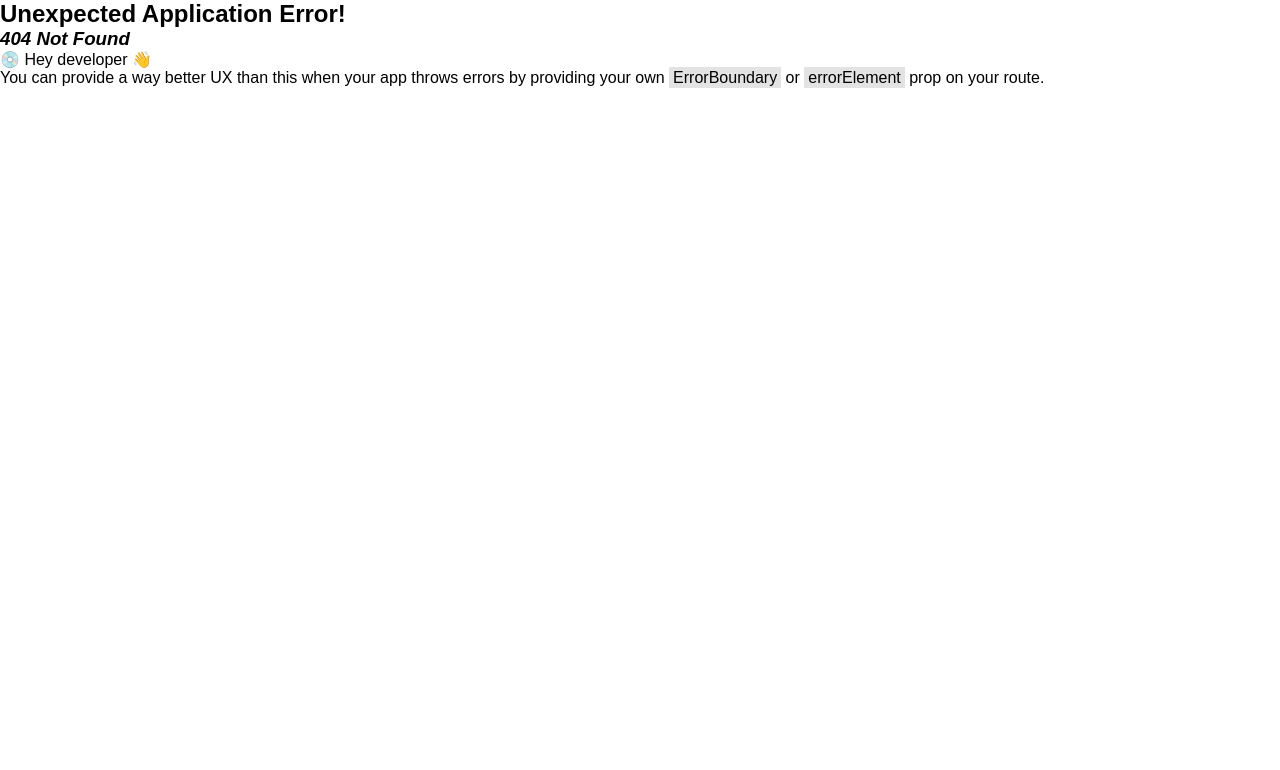
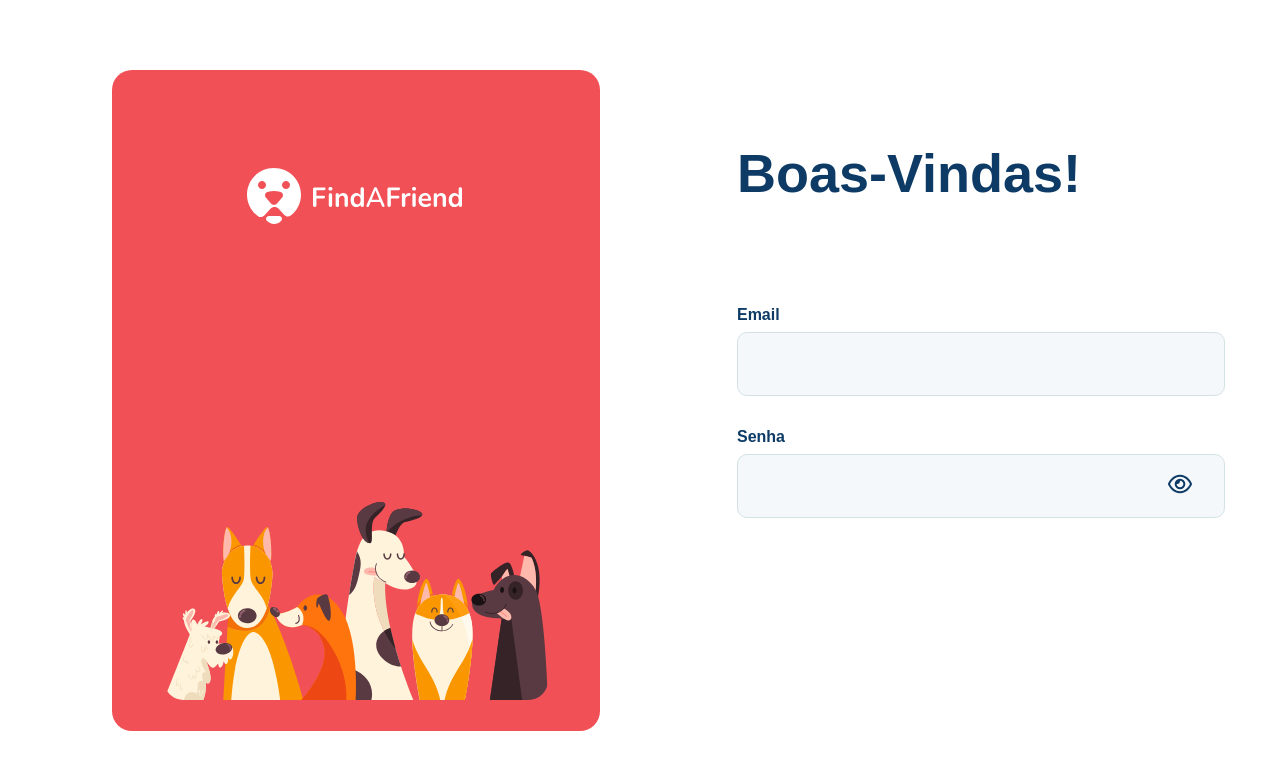
Before and after one commit to GuiOrlandin/find-a-friend, a React (Vite) app in the folder web/: page /login in a window 1280 px wide. Before the commit this address had no page. Shown: the top 770 px of the page. Built offline with nearby package versions, Linux system fonts and the light colour scheme.

Commit message:
password action show and hidden implemented

```diff
--- a/package.json
+++ b/package.json
@@ -7,6 +7,9 @@
     "@radix-ui/react-select": "^2.0.0",
     "@tanstack/react-query": "^5.20.5",
     "axios": "^1.6.7",
+    "primeicons": "^7.0.0",
+    "primereact": "^10.6.0",
+    "react-icons": "^5.0.1",
     "styled-components": "^6.1.8"
   }
 }
--- a/web/App.tsx
+++ b/web/App.tsx
@@ -6,6 +6,7 @@ import { RouterProvider } from "react-router-dom";
 import { createBrowserRouter } from "react-router-dom";
 import Home from "./src/routes/home";
 import FindPet from "./src/routes/findPet";
+import Login from "./src/routes/login";
 
 const router = createBrowserRouter([
   {
@@ -17,6 +18,11 @@ const router = createBrowserRouter([
     path: "/findPet",
     element: <FindPet variant="" />,
   },
+
+  {
+    path: "/login",
+    element: <Login />,
+  },
 ]);
 
 export function App() {
--- a/web/src/routes/findPet/index.tsx
+++ b/web/src/routes/findPet/index.tsx
@@ -36,7 +36,7 @@ export interface Characteristics {
 export default function FindPet({ variant }: Props) {
   const pet = findPetStore((state) => state.pet);
   const [petList, setPetList] = useState<Pet[]>([]);
-  const [isEmpty, setIsEmpty] = useState<boolean>(true);
+  const [isEmpty, setIsEmpty] = useState<boolean>(false);
   const [characteristicsForSearch, setCharacteristicsForSearch] =
     useState<Characteristics>({
       animalSize: "PEQUENO",
@@ -149,7 +149,13 @@ export default function FindPet({ variant }: Props) {
         <PetListAndNumberOfPetsFoundContainer>
           <NumberOfPetsFoundAndCatOrDogFilterContainer>
             <h1>
-              Encontre <span>324 amigos</span> na sua cidade
+              Foi encontrado{" "}
+              <span>
+                {petList.length > 1
+                  ? `${petList.length} amigos `
+                  : `${petList.length} amigo`}
+              </span>{" "}
+              na sua cidade
             </h1>
 
             <select
--- a/web/src/routes/home/components/LoginOrRegister/index.tsx
+++ b/web/src/routes/home/components/LoginOrRegister/index.tsx
@@ -1,10 +1,18 @@
+import { useNavigate } from "react-router-dom";
 import { ButtonsContainer, LoginButton, RegisterButton } from "./styles";
 
 export default function LoginOrRegister() {
+  const navigate = useNavigate();
+
+  function handleNavigate(parameter: string) {
+    navigate(`/${parameter}`);
+  }
   return (
     <ButtonsContainer>
-      <LoginButton>Entrar</LoginButton>
-      <RegisterButton>Registrar</RegisterButton>
+      <LoginButton onClick={() => handleNavigate("login")}>Entrar</LoginButton>
+      <RegisterButton onClick={() => handleNavigate("register")}>
+        Registrar
+      </RegisterButton>
     </ButtonsContainer>
   );
 }
--- /dev/null
+++ b/web/src/routes/login/components/inputFormatted/index.tsx
@@ -0,0 +1,47 @@
+import { useState } from "react";
+
+import { FiEyeOff } from "react-icons/fi";
+import { FaRegEye } from "react-icons/fa6";
+
+import { InputContainer, InputContentAndTitle } from "./styles";
+
+interface Props {
+  inputTitle: string;
+  isPassword: boolean;
+}
+
+export default function InputFormatted({ inputTitle, isPassword }: Props) {
+  const [showPassword, setShowPassword] = useState(true);
+  const [inputType, setInputType] = useState("password");
+  function handleHidePassword() {
+    setShowPassword(!showPassword);
+    setInputType((prevInputType) =>
+      prevInputType === "password" ? "text" : "password"
+    );
+  }
+
+  return (
+    <>
+      {isPassword ? (
+        <InputContainer>
+          <InputContentAndTitle>
+            <span>{inputTitle}</span>
+            <input type={inputType}></input>
+          </InputContentAndTitle>
+          <button onClick={() => handleHidePassword()}>
+            {showPassword ? (
+              <FaRegEye size={24} color="#0D3B66" />
+            ) : (
+              <FiEyeOff size={24} color="#0D3B66" />
+            )}
+          </button>
+        </InputContainer>
+      ) : (
+        <InputContentAndTitle>
+          <span>{inputTitle}</span>
+          <input></input>
+        </InputContentAndTitle>
+      )}
+    </>
+  );
+}
--- /dev/null
+++ b/web/src/routes/login/components/inputFormatted/styles.ts
@@ -0,0 +1,44 @@
+import styled from "styled-components";
+
+export const InputContentAndTitle = styled.div`
+  display: flex;
+  flex-direction: column;
+  gap: 0.5rem;
+  margin-top: 1rem;
+
+  span {
+    color: #0d3b66;
+    font-weight: 700;
+  }
+
+  input {
+    width: 30.5rem;
+    height: 4rem;
+    background: #f5f8fa;
+    border: 1px solid #d3e2e5;
+    border-radius: 10px;
+    padding: 1.125rem;
+    color: #0d3b66;
+    font-weight: 700;
+  }
+`;
+
+export const InputContainer = styled.div`
+  display: flex;
+  flex-direction: column;
+  gap: 0.5rem;
+  margin-top: 1rem;
+
+  span {
+    color: #0d3b66;
+    font-weight: 700;
+  }
+
+  button {
+    position: absolute;
+    margin-top: 3.8rem;
+    left: 73rem;
+    background: none;
+    border: none;
+  }
+`;
--- /dev/null
+++ b/web/src/routes/login/index.tsx
@@ -0,0 +1,29 @@
+import {
+  LeftSideContainer,
+  LoginContainer,
+  LogoFindAFriendContainer,
+  RightSideContainer,
+} from "../../styles/pages/login/styles";
+
+import logoFindAFriend from "../../assets/findAFriendLogo.svg";
+import animalsLogo from "../../assets/animalsLogo.svg";
+import InputFormatted from "./components/inputFormatted";
+
+export default function Login() {
+  return (
+    <LoginContainer>
+      <LeftSideContainer>
+        <LogoFindAFriendContainer>
+          <img src={logoFindAFriend} />
+        </LogoFindAFriendContainer>
+        <img src={animalsLogo} />
+      </LeftSideContainer>
+      <RightSideContainer>
+        <h1>Boas-Vindas!</h1>
+
+        <InputFormatted inputTitle="Email" isPassword={false} />
+        <InputFormatted inputTitle="Senha" isPassword={true} />
+      </RightSideContainer>
+    </LoginContainer>
+  );
+}
--- a/web/src/styles/global.ts
+++ b/web/src/styles/global.ts
@@ -6,5 +6,17 @@ export const GlobalStyle = createGlobalStyle`
         padding: 0;
         box-sizing: border-box;
         font-family: "Nunito", sans-serif;
+
+        button {
+            &:hover {
+               cursor: pointer;
+            }
+        }
+
+        select {
+            &:hover {
+               cursor: pointer;
+            }
+        }
     }
 `;
--- /dev/null
+++ b/web/src/styles/pages/login/styles.ts
@@ -0,0 +1,37 @@
+import styled from "styled-components";
+
+export const LoginContainer = styled.div`
+  display: flex;
+  align-items: center;
+  height: 100vh;
+  padding: 0 7rem;
+`;
+
+export const LeftSideContainer = styled.div`
+  display: flex;
+  flex-direction: column;
+  justify-content: center;
+  padding: 6.6875rem 3.25rem 2.4375rem 3.25rem;
+  background: #f15156;
+  width: 30.5rem;
+  height: 41.3125rem;
+  border-radius: 20px;
+`;
+
+export const RightSideContainer = styled.div`
+  width: 30.5rem;
+  height: 41.3125rem;
+  margin-left: 8.56rem;
+  margin-top: 9rem;
+
+  h1 {
+    color: #0d3b66;
+    font-size: 3.375rem;
+    margin-bottom: 6.375rem;
+  }
+`;
+
+export const LogoFindAFriendContainer = styled.div`
+  margin-bottom: 17.125rem;
+  margin-left: 5.2rem;
+`;
```
Also changed, not shown: 2 other files (tests, documents, lock files or other folders).
